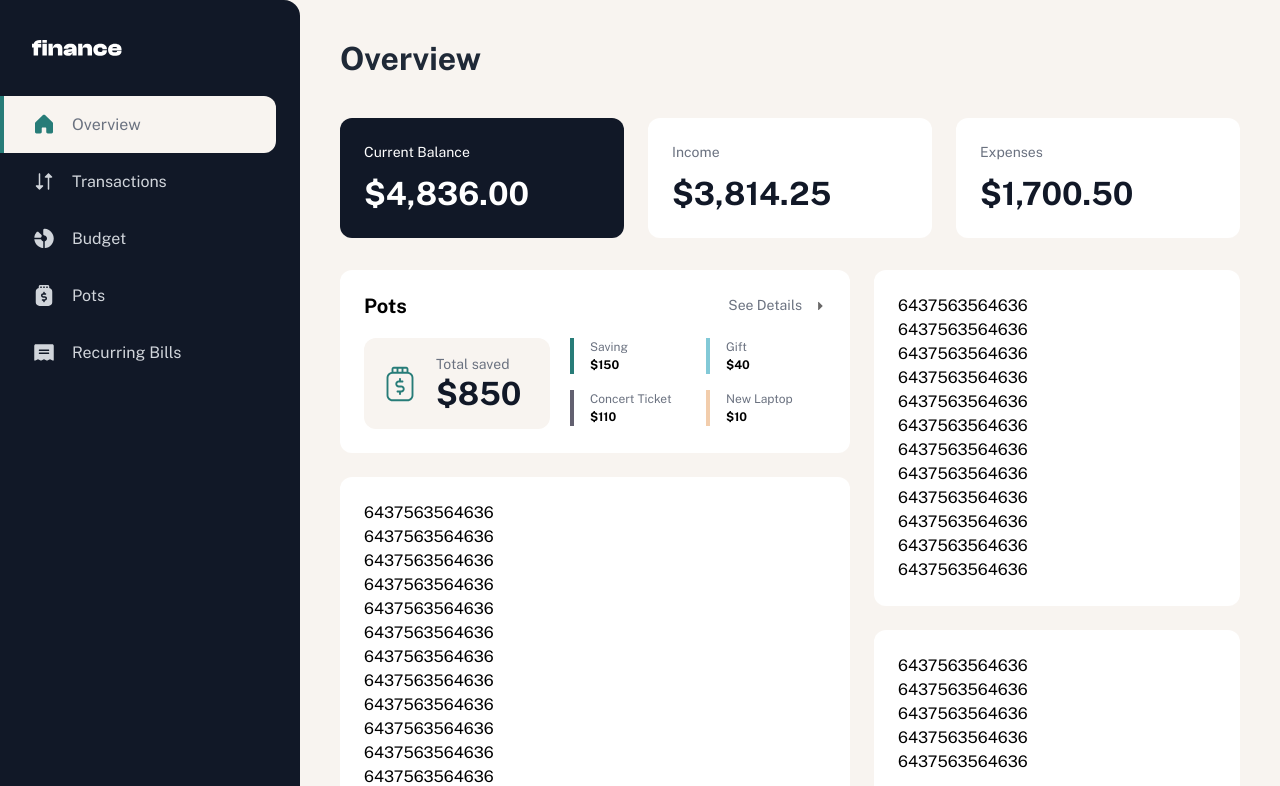
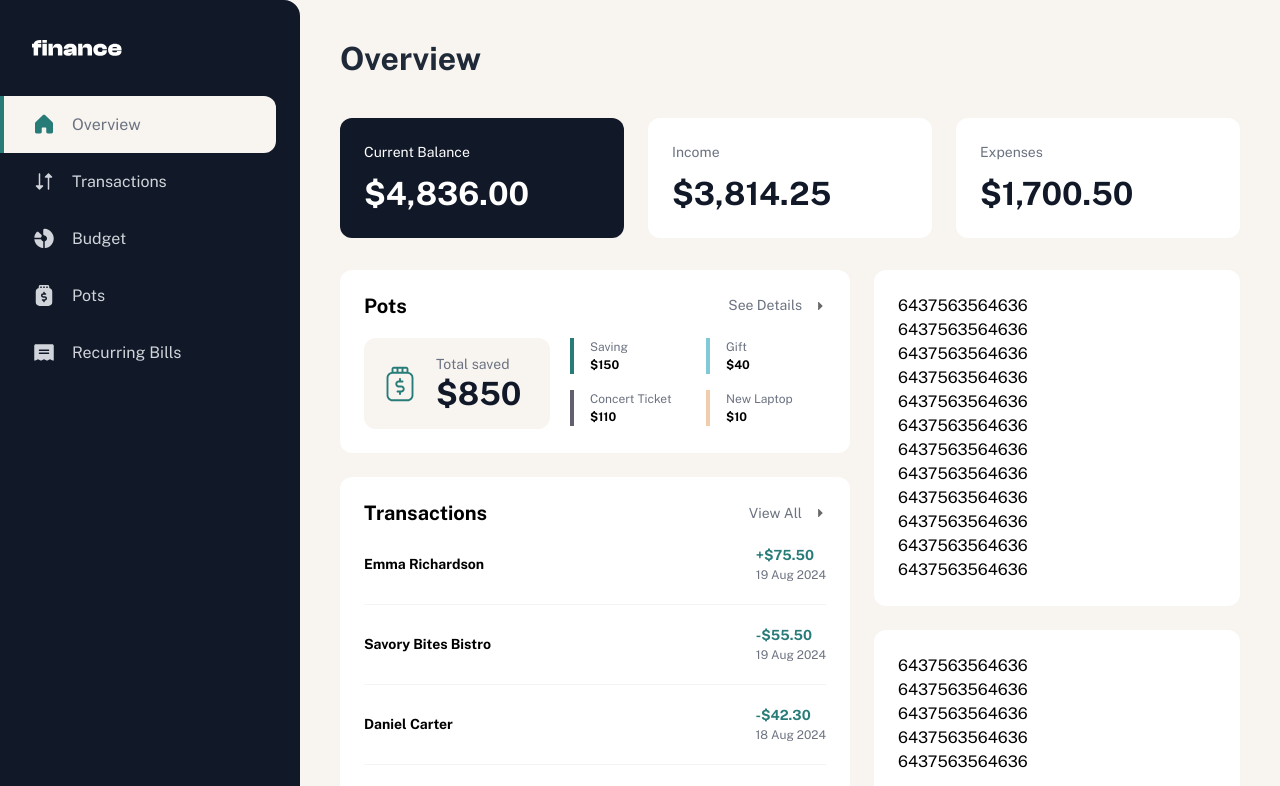
Before and after one commit to Pentium133/money-vue, a Nuxt app: page / in a window 1280 px wide. Shown: the top 786 px of the page. Built offline with nearby package versions, Linux system fonts and the light colour scheme.

Commit message:
add transaction block

```diff
--- a/components/Summary.vue
+++ b/components/Summary.vue
@@ -21,20 +21,7 @@
           <UiIndexPots />
         </UiBlockSecondary>
         <UiBlockSecondary class="flex-1">
-          <p>6437563564636</p>
-          <p>6437563564636</p>
-          <p>6437563564636</p>
-          <p>6437563564636</p>
-          <p>6437563564636</p>
-          <p>6437563564636</p>
-          <p>6437563564636</p>
-          <p>6437563564636</p>
-          <p>6437563564636</p>
-          <p>6437563564636</p>
-
-          <p>6437563564636</p>
-          <p>6437563564636</p>
-          <p>6437563564636</p>
+          <UiIndexTransaction />
         </UiBlockSecondary>
       </div>
       <div class="flex basis-5/12 flex-col gap-6">
--- /dev/null
+++ b/components/ui/index/Transaction.vue
@@ -0,0 +1,50 @@
+<template>
+  <div>
+    <div class="mb-5 flex justify-between">
+      <h2 class="text-preset-2 font-bold">Transactions</h2>
+      <a class="flex items-center gap-x-3" href="/pots">
+        <p class="text-preset-4 text-gray-500 hover:text-gray-900">View All</p>
+        <svg
+          width="12"
+          height="12"
+          viewBox="0 0 12 12"
+          fill="none"
+          xmlns="http://www.w3.org/2000/svg"
+        >
+          <path
+            d="M4.76531 1.98468L8.51531 5.73468C8.55018 5.76951 8.57784 5.81087 8.59671 5.85639C8.61558 5.90192 8.62529 5.95071 8.62529 5.99999C8.62529 6.04927 8.61558 6.09807 8.59671 6.1436C8.57784 6.18912 8.55018 6.23048 8.51531 6.26531L4.76531 10.0153C4.71287 10.0678 4.64602 10.1036 4.57324 10.1181C4.50046 10.1326 4.42501 10.1251 4.35645 10.0967C4.28789 10.0683 4.22931 10.0202 4.1881 9.95849C4.1469 9.89677 4.12494 9.82421 4.125 9.74999L4.125 2.24999C4.12494 2.17578 4.1469 2.10322 4.1881 2.0415C4.22931 1.97978 4.28789 1.93167 4.35645 1.90326C4.42501 1.87485 4.50046 1.86743 4.57324 1.88192C4.64602 1.89641 4.71287 1.93218 4.76531 1.98468Z"
+            fill="#696868"
+          />
+        </svg>
+      </a>
+    </div>
+
+    <div class="flex flex-col gap-5">
+      <UiIndexTransactionLine>
+        <template #name>Emma Richardson</template>
+        <template #sum>+$75.50</template>
+        <template #date>19 Aug 2024</template>
+      </UiIndexTransactionLine>
+      <UiIndexTransactionLine>
+        <template #name>Savory Bites Bistro</template>
+        <template #sum>-$55.50</template>
+        <template #date>19 Aug 2024</template>
+      </UiIndexTransactionLine>
+      <UiIndexTransactionLine>
+        <template #name>Daniel Carter</template>
+        <template #sum>-$42.30</template>
+        <template #date>18 Aug 2024</template>
+      </UiIndexTransactionLine>
+      <UiIndexTransactionLine>
+        <template #name>Sun Park</template>
+        <template #sum>+$150.00</template>
+        <template #date>17 Aug 2024</template>
+      </UiIndexTransactionLine>
+      <UiIndexTransactionLine>
+        <template #name>Urban Services Hub</template>
+        <template #sum>-$65.00</template>
+        <template #date>17 Aug 2024</template>
+      </UiIndexTransactionLine>
+    </div>
+  </div>
+</template>
--- /dev/null
+++ b/components/ui/index/TransactionLine.vue
@@ -0,0 +1,13 @@
+<template>
+  <div
+    class="flex w-full items-center justify-between border-b border-gray-100 pb-5 last:border-b-0"
+  >
+    <div class="text-preset-4 font-bold"><slot name="name"></slot></div>
+    <div class="flex flex-col justify-items-end">
+      <div class="text-preset-4 font-bold text-green">
+        <slot name="sum"></slot>
+      </div>
+      <div class="text-preset-5 text-gray-500"><slot name="date"></slot></div>
+    </div>
+  </div>
+</template>
```
